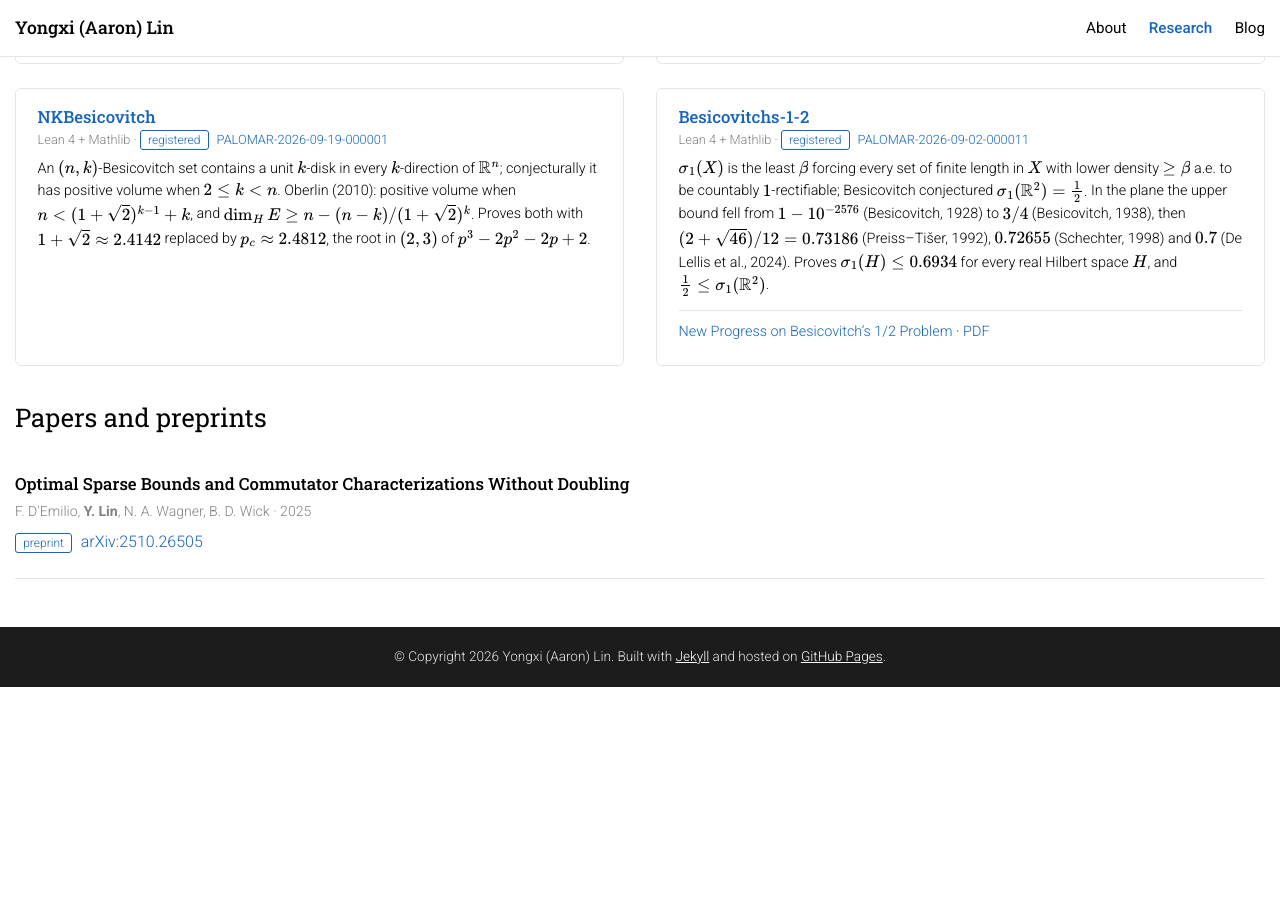
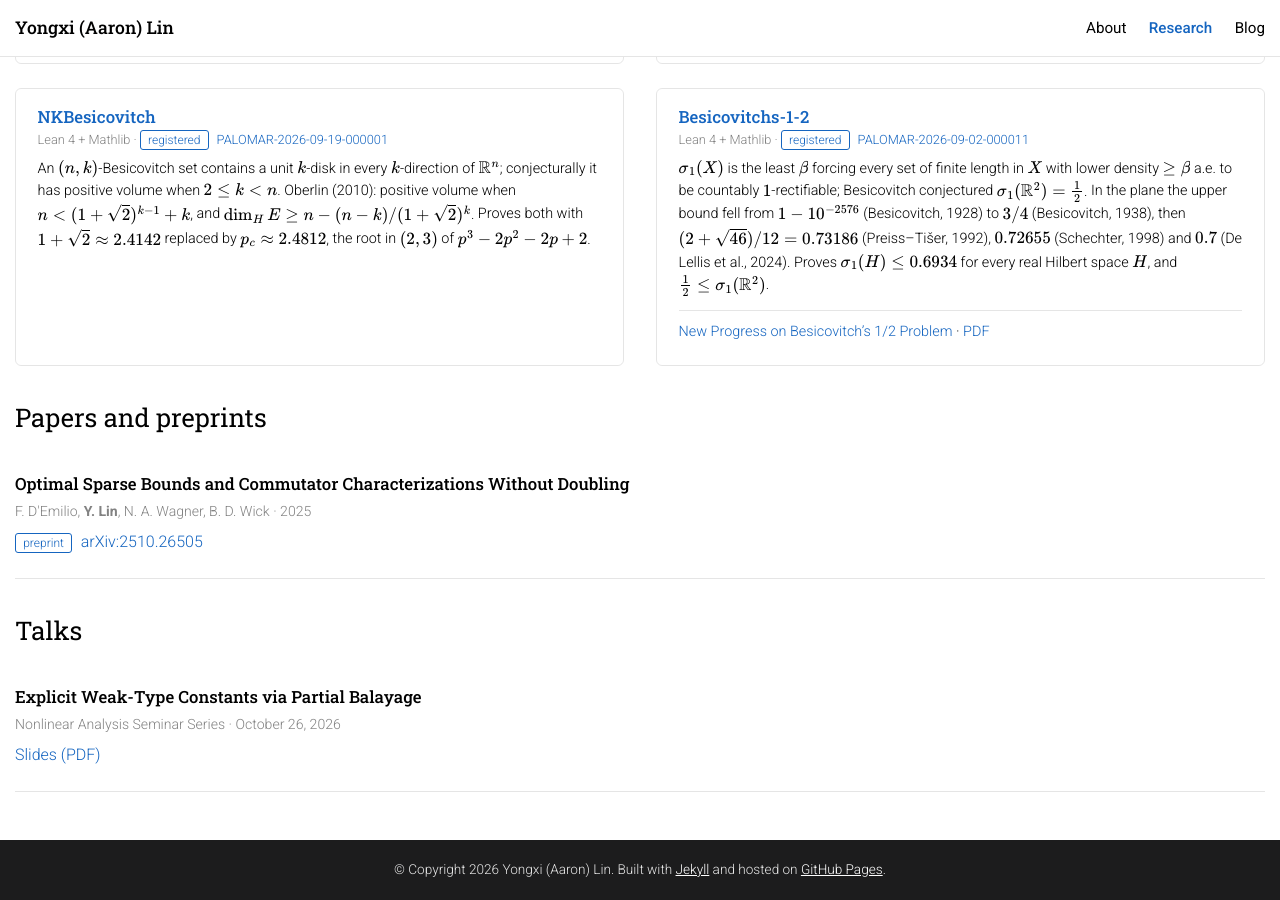
Before and after one commit to CoolRmal/coolrmal.github.io, a Jekyll site: the page built from research.md, in a window 1280 px wide and 900 px high, scrolled down 1609 px. Built offline with Jekyll 4.4.1, drawn with Linux system fonts in a browser that asks for light colours; formulas are drawn with MathJax 3; before the commit the page ends 2296 px from its top, so only the background shows below that.

Commit message:
Add slides for the partial balayage seminar talk
Co-Authored-By: Claude Opus 5.5 <noreply@anthropic.com>

```diff
--- a/research.md
+++ b/research.md
@@ -59,6 +59,7 @@ nav: research
   <p class="article-links">
     <a href="{{ '/articles/two-partial-balayage-principles/' | relative_url }}">Two partial balayage principles for weak-type estimates</a>
     &middot; <a href="{{ '/assets/papers/two-partial-balayage-principles.pdf' | relative_url }}" target="_blank" rel="noopener noreferrer">PDF</a>
+    &middot; <a href="{{ '/assets/slides/explicit-weak-type-constants-partial-balayage.pdf' | relative_url }}" target="_blank" rel="noopener noreferrer">Slides</a>
   </p>
 </div>
 
@@ -207,4 +208,14 @@ nav: research
   </p>
 </div>
 
+<h2 id="talks">Talks</h2>
+
+<div class="entry">
+  <h3 class="entry-title">Explicit Weak-Type Constants via Partial Balayage</h3>
+  <p class="entry-meta">Nonlinear Analysis Seminar Series &middot; October 26, 2026</p>
+  <p>
+    <a href="{{ '/assets/slides/explicit-weak-type-constants-partial-balayage.pdf' | relative_url }}" target="_blank" rel="noopener noreferrer">Slides (PDF)</a>
+  </p>
+</div>
+
 {% include inline-math.html %}
```
Also changed, not shown: 1 other file.
